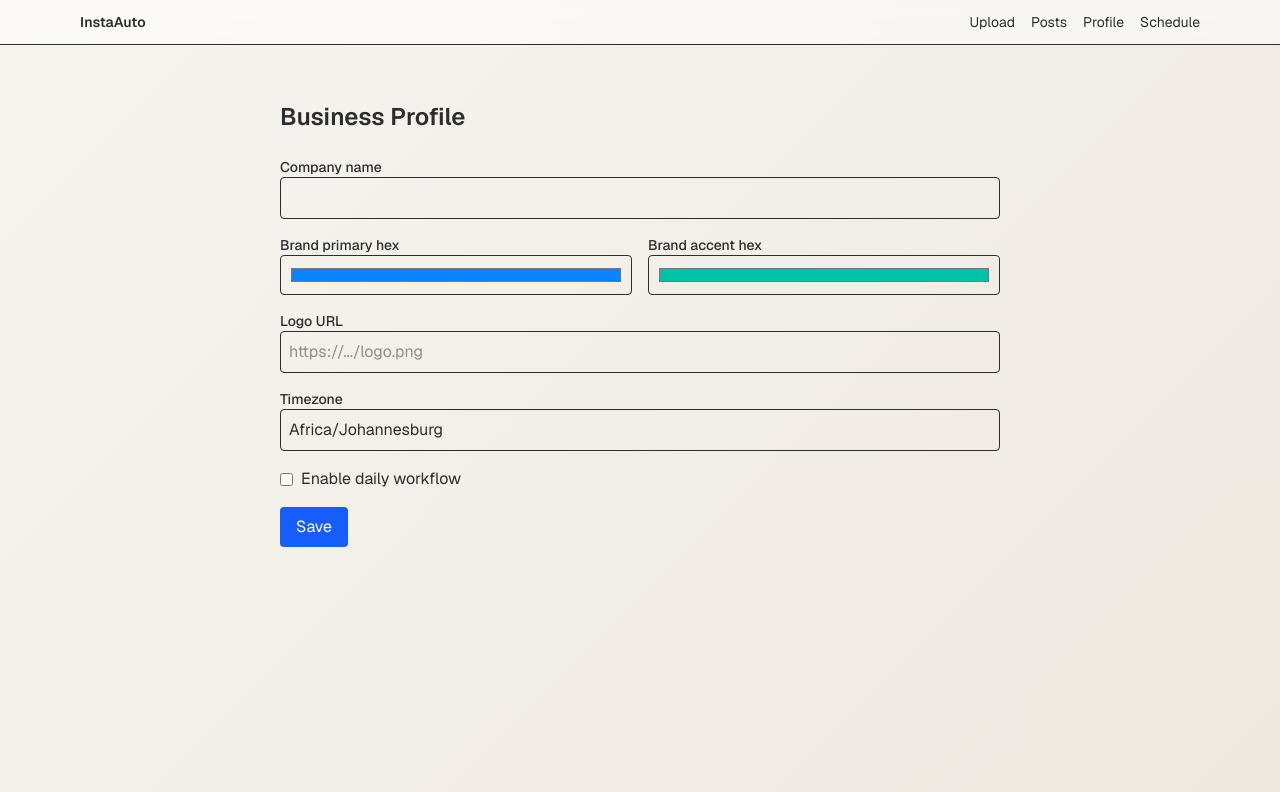
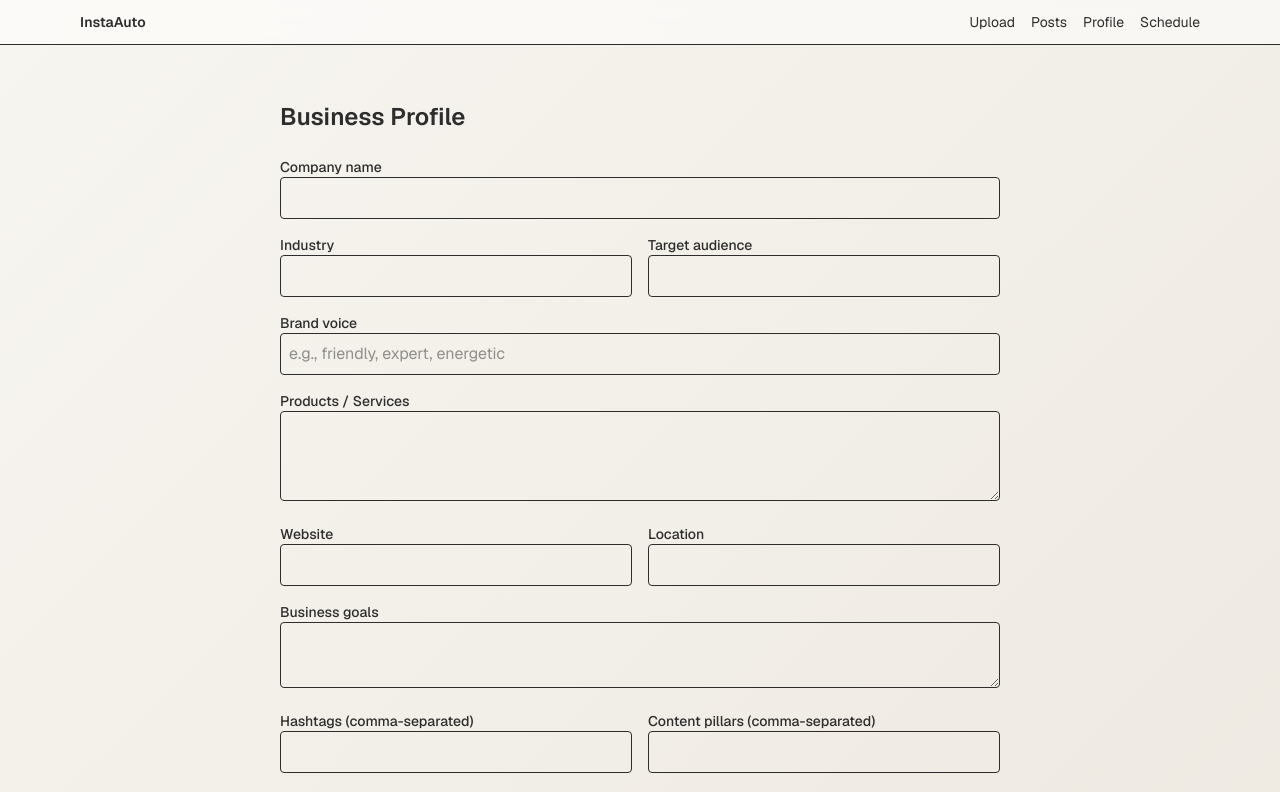
Before and after one commit to sifosman/InstaAuto, a Next.js app in the folder autoinsta/: page /profile in a window 1280 px wide. Shown: the top 792 px of the page. Built offline with nearby package versions, Linux system fonts and the light colour scheme; no server answers.

Commit message:
feat(profile): add rich business fields (industry, audience, voice, products, website, location, goals, hashtags, pillars) and API support

```diff
--- a/autoinsta/app/api/profile/route.ts
+++ b/autoinsta/app/api/profile/route.ts
@@ -17,6 +17,14 @@ export async function GET() {
 export async function PUT(req: NextRequest) {
   const body = await req.json();
   const supabase = serverClient();
+
+  // Helper to normalize list inputs (accept array or comma-separated string)
+  const toTextArray = (val: unknown): string[] | null => {
+    if (Array.isArray(val)) return val.map((v) => String(v).trim()).filter(Boolean);
+    if (typeof val === 'string') return val.split(',').map((v) => v.trim()).filter(Boolean);
+    return null;
+  };
+
   const payload = {
     company_name: body.company_name ?? null,
     brand_primary_hex: body.brand_primary_hex ?? null,
@@ -25,6 +33,15 @@ export async function PUT(req: NextRequest) {
     timezone: body.timezone ?? 'Africa/Johannesburg',
     schedule_hours: Array.isArray(body.schedule_hours) ? body.schedule_hours : [8],
     enabled: body.enabled ?? true,
+    industry: body.industry ?? null,
+    target_audience: body.target_audience ?? null,
+    brand_voice: body.brand_voice ?? null,
+    products_services: body.products_services ?? null,
+    website: body.website ?? null,
+    location: body.location ?? null,
+    goals: body.goals ?? null,
+    hashtags: toTextArray(body.hashtags),
+    content_pillars: toTextArray(body.content_pillars),
     updated_at: new Date().toISOString(),
   };
   // Upsert single row (assumes single-row table)
--- a/autoinsta/app/profile/page.tsx
+++ b/autoinsta/app/profile/page.tsx
@@ -9,6 +9,15 @@ type Profile = {
   timezone?: string;
   schedule_hours?: number[];
   enabled?: boolean;
+  industry?: string;
+  target_audience?: string;
+  brand_voice?: string;
+  products_services?: string;
+  website?: string;
+  location?: string;
+  goals?: string;
+  hashtags?: string[] | string;
+  content_pillars?: string[] | string;
 };
 
 export default function ProfilePage() {
@@ -63,6 +72,48 @@ export default function ProfilePage() {
             <label className="block text-sm font-medium">Company name</label>
             <input className="border p-2 rounded w-full" value={profile.company_name||''} onChange={e=>setProfile({...profile, company_name:e.target.value})} />
           </div>
+          <div className="grid grid-cols-1 md:grid-cols-2 gap-4">
+            <div>
+              <label className="block text-sm font-medium">Industry</label>
+              <input className="border p-2 rounded w-full" value={profile.industry||''} onChange={e=>setProfile({...profile, industry:e.target.value})} />
+            </div>
+            <div>
+              <label className="block text-sm font-medium">Target audience</label>
+              <input className="border p-2 rounded w-full" value={profile.target_audience||''} onChange={e=>setProfile({...profile, target_audience:e.target.value})} />
+            </div>
+          </div>
+          <div>
+            <label className="block text-sm font-medium">Brand voice</label>
+            <input className="border p-2 rounded w-full" placeholder="e.g., friendly, expert, energetic" value={profile.brand_voice||''} onChange={e=>setProfile({...profile, brand_voice:e.target.value})} />
+          </div>
+          <div>
+            <label className="block text-sm font-medium">Products / Services</label>
+            <textarea className="border p-2 rounded w-full" rows={3} value={profile.products_services||''} onChange={e=>setProfile({...profile, products_services:e.target.value})} />
+          </div>
+          <div className="grid grid-cols-1 md:grid-cols-2 gap-4">
+            <div>
+              <label className="block text-sm font-medium">Website</label>
+              <input className="border p-2 rounded w-full" value={profile.website||''} onChange={e=>setProfile({...profile, website:e.target.value})} />
+            </div>
+            <div>
+              <label className="block text-sm font-medium">Location</label>
+              <input className="border p-2 rounded w-full" value={profile.location||''} onChange={e=>setProfile({...profile, location:e.target.value})} />
+            </div>
+          </div>
+          <div>
+            <label className="block text-sm font-medium">Business goals</label>
+            <textarea className="border p-2 rounded w-full" rows={2} value={profile.goals||''} onChange={e=>setProfile({...profile, goals:e.target.value})} />
+          </div>
+          <div className="grid grid-cols-1 md:grid-cols-2 gap-4">
+            <div>
+              <label className="block text-sm font-medium">Hashtags (comma-separated)</label>
+              <input className="border p-2 rounded w-full" value={Array.isArray(profile.hashtags)? profile.hashtags.join(', ') : (profile.hashtags||'')} onChange={e=>setProfile({...profile, hashtags:e.target.value})} />
+            </div>
+            <div>
+              <label className="block text-sm font-medium">Content pillars (comma-separated)</label>
+              <input className="border p-2 rounded w-full" value={Array.isArray(profile.content_pillars)? profile.content_pillars.join(', ') : (profile.content_pillars||'')} onChange={e=>setProfile({...profile, content_pillars:e.target.value})} />
+            </div>
+          </div>
           <div className="grid grid-cols-2 gap-4">
             <div>
               <label className="block text-sm font-medium">Brand primary hex</label>
```
